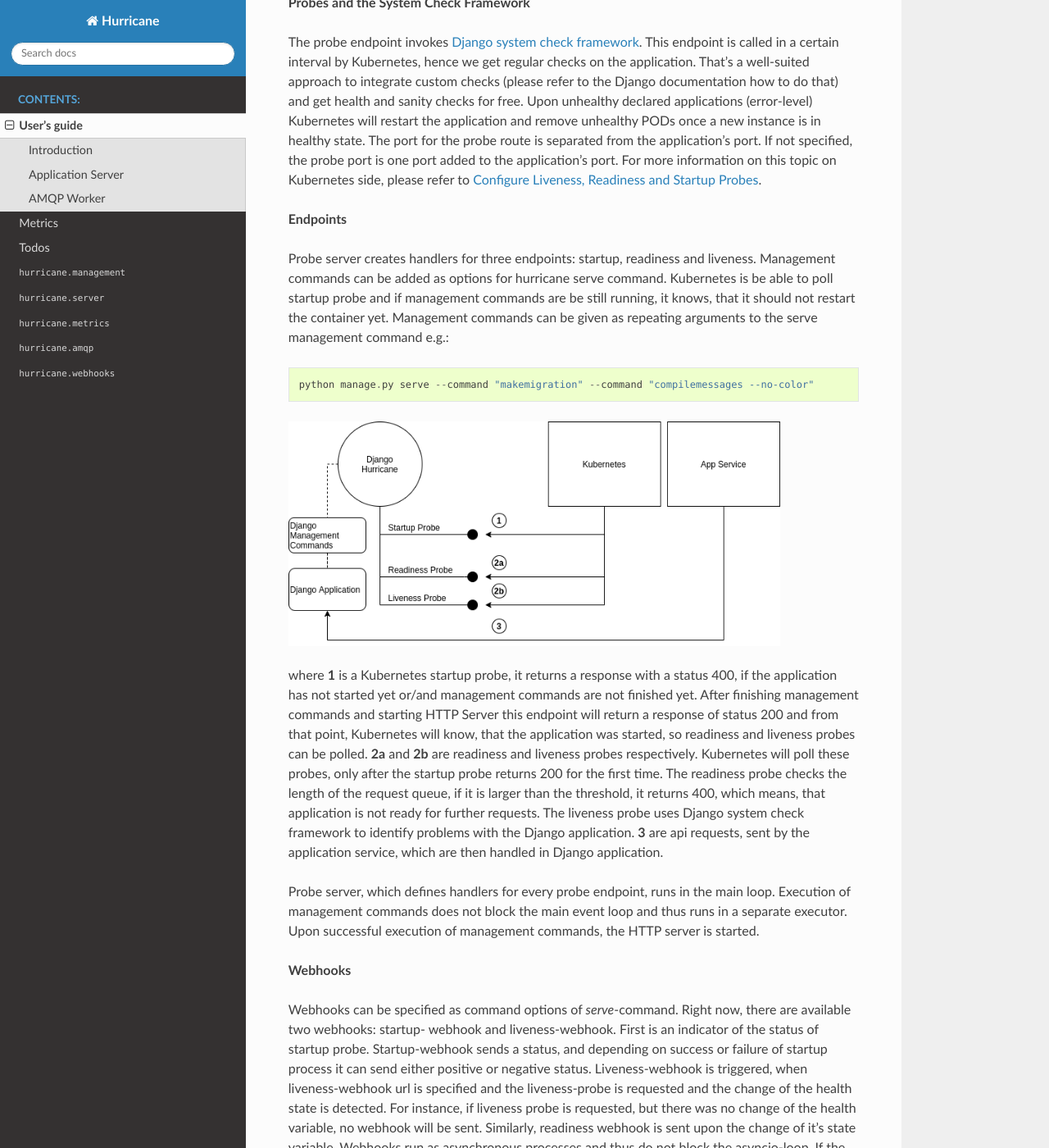
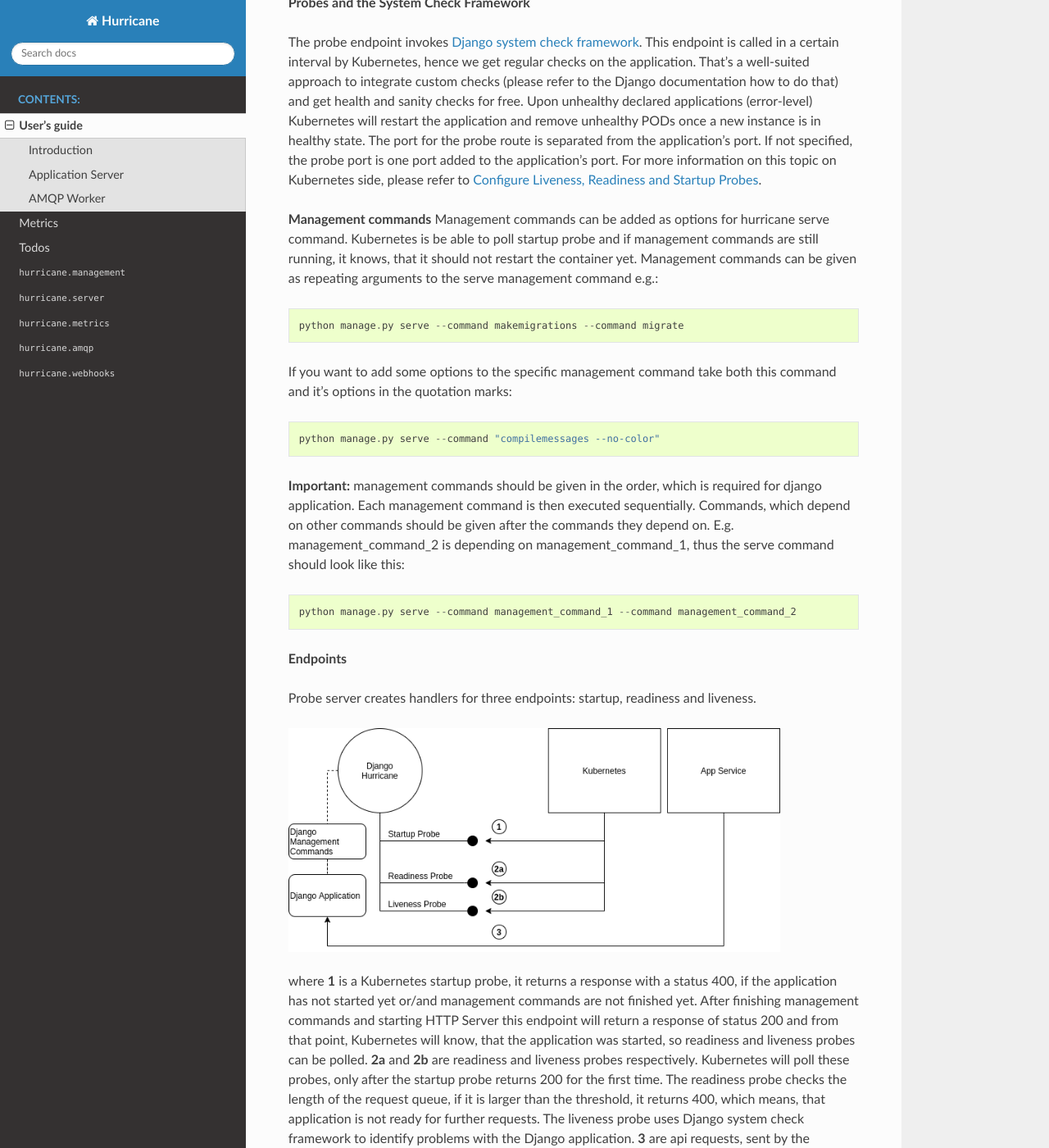
Before and after one commit to django-hurricane/django-hurricane, a Sphinx documentation site: the page built from docs/usage.rst, in a window 1280 px wide and 1400 px high, scrolled down 1803 px. Shown: the whole window at 82% size. Built offline with Sphinx 7.4.7 and the Read the Docs theme 2.0.0, drawn with Linux system fonts in a browser that asks for light colours.

Commit message:
docs: extended description of management command usage

```diff
--- a/docs/usage.rst
+++ b/docs/usage.rst
@@ -88,14 +88,29 @@ The port for the probe route is separated from the application's port. If not sp
 added to the application's port. For more information on this topic on Kubernetes side, please refer to
 `Configure Liveness, Readiness and Startup Probes <https://kubernetes.io/docs/tasks/configure-pod-container/configure-liveness-readiness-startup-probes/>`_.
 
+
+**Management commands**
+Management commands can be added as options for hurricane serve command. Kubernetes is be able to poll startup probe
+and if management commands are still running, it knows, that it should not restart the container yet. Management
+commands can be given as repeating arguments to the serve management command e.g.:
+::
+    python manage.py serve --command makemigrations --command migrate
+
+If you want to add some options to the specific management command take both this command and it's options in the
+quotation marks:
+::
+    python manage.py serve --command "compilemessages --no-color"
+
+**Important:** management commands should be given in the order, which is required for django application. Each
+management command is then executed sequentially. Commands, which depend on other commands should be given after
+the commands they depend on. E.g. management_command_2 is depending on management_command_1, thus the serve command
+should look like this:
+::
+    python manage.py serve --command management_command_1 --command management_command_2
+
 **Endpoints**
 
 Probe server creates handlers for three endpoints: startup, readiness and liveness.
-Management commands can be added as options for hurricane serve command. Kubernetes is be able to poll startup probe
-and if management commands are be still running, it knows, that it should not restart the container yet. Management
-commands can be given as repeating arguments to the serve management command e.g.:
-::
-    python manage.py serve --command "makemigration" --command "compilemessages --no-color"
 
 .. image:: _static/img/django-hurrican-flowchart-K8s-Probes.png
   :width: 600
```
